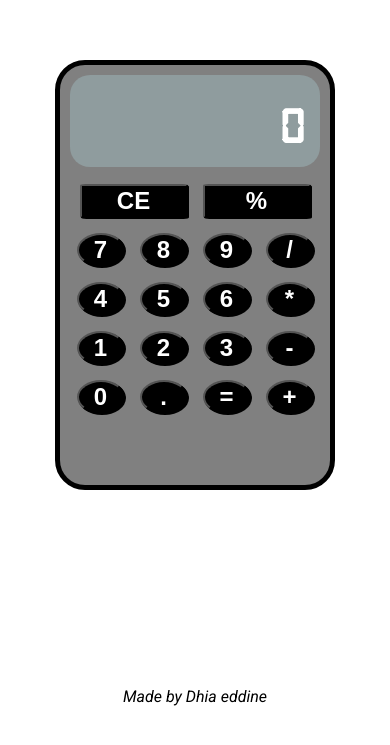
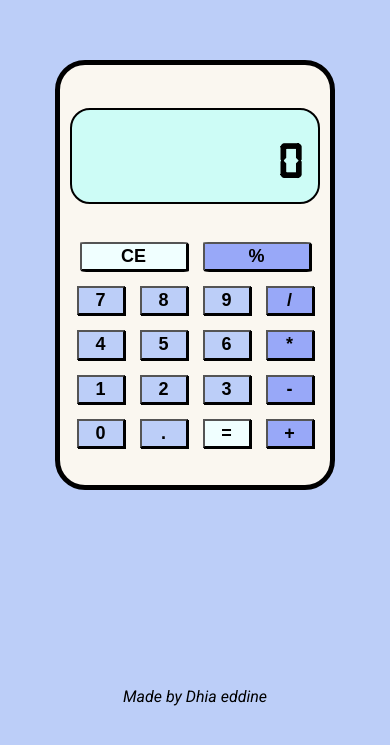
Before and after one commit to benterkidhiaeddine/calculator, a plain HTML site: page index.html in a window 390 px wide. Shown: the part 113-858 px from the top of the page. Drawn offline with Linux system fonts and the light colour scheme.

Commit message:
Make app more responsive and changed color palette

```diff
--- a/style.css
+++ b/style.css
@@ -12,7 +12,7 @@
 
 
 body {
-
+    background-color: #BCCEF8;
     height : 100vh;
 
 }
@@ -25,11 +25,14 @@ body {
 
 
 .app-container{
+    display: flex;
+    flex-direction: column;
+    justify-content: space-evenly;
     padding : 10px;
     border-radius: 30px;
     width : 500px;
     height : 800px;
-    background-color: grey;
+    background-color: #FAF7F0;
     border : solid black 5px;
 }
 
@@ -39,8 +42,8 @@ body {
 
 .screen{
     font-family: 'Digital-7';
-    margin-bottom: 5%;
     border-radius : 20px;
+    border: solid black 2px;
     padding:1rem;
     display:flex;
     justify-content:flex-end;
@@ -48,8 +51,8 @@ body {
     height: 15%;
     font-size:50px;
     font-weight:bold;
-    background-color: rgba(145, 161, 163, 0.855);
-    color : white;
+    background-color: #CDFCF6;
+    color : black;
     margin:solid black 5px;
 }
 
@@ -66,19 +69,29 @@ body {
 button[data-operator='%'],button[data-symbol="CE"]{
     border-radius: 5%;
     width:45%;
+    background-color: azure;
+    color: black
+}
+button[data-symbol='=']{
+    background-color: azure;
+    color: black
 }
 
 
+button[data-operator]{
+    background-color: #98A8F8;
+}
 button {
     height: 100px;
     width: 20%;
-    border-radius: 100%;
-    background-color: black;
-    color: white;
+    border-radius: 0;
+    background-color: #BCCEF8;
+    color: black;
     box-shadow:  1px 1px  black;
     font-size: 24px;
     font-weight: bold;
 }
+
 
 
 footer{
@@ -121,7 +134,8 @@ footer{
     }
 
     button {
-        height : 9%;
+        height : 15%;
+        font-size: 18px;
     }
 
 
```
